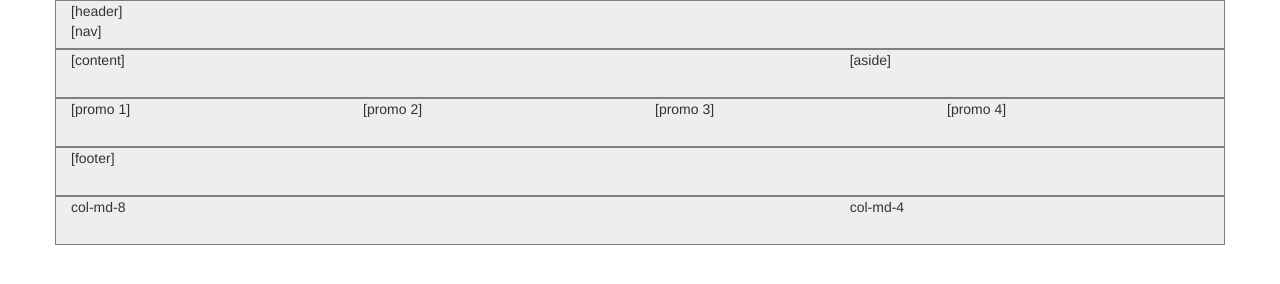
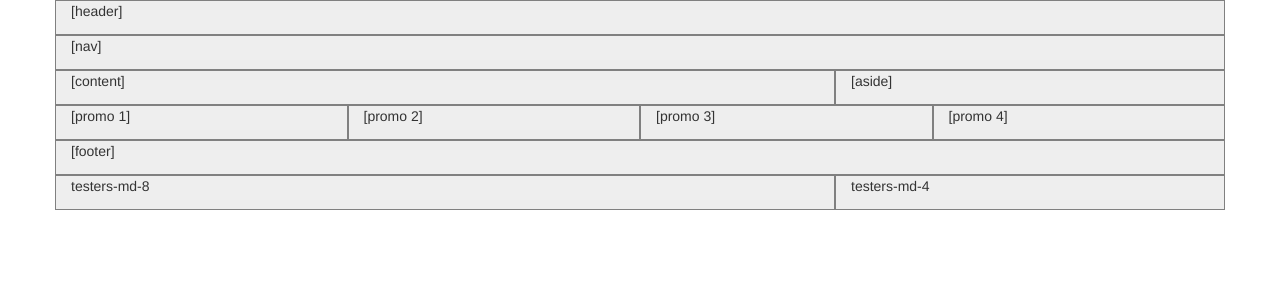
Before and after one commit to Eliseo115/grid-system, a plain HTML site: page index.html in a window 1280 px wide. Drawn offline with nearby package versions, Linux system fonts and the light colour scheme; files that its build step writes are made by us from their sources; files whose address does not match are found by name.

Commit message:
just more adjustments to html and css on this branch that led no where."

```diff
--- a/css/styles.css
+++ b/css/styles.css
@@ -1,6 +1,6 @@
-.row{
+.ninja{
     background-color: #eeeeee;
     border: 1px solid gray;
-    height: 3.5em;
+    height: 2.5em;
 
 }
--- a/index.html
+++ b/index.html
@@ -16,28 +16,28 @@
 
     <div class="container">
                   <div class="row">
-                    <div class="col-md-12">[header]</div>
-                    <div class="col-md-12">[nav]</div>
+                    <div class="ninja col-md-12">[header]</div>
+                    <div class="ninja col-md-12">[nav]</div>
                   </div>
                   <div class="row">
-                    <div class="col-md-8">[content]</div>
-                    <div class="col-md-4">[aside]</div>
+                    <div class="ninja col-md-8">[content]</div>
+                    <div class="ninja col-md-4">[aside]</div>
                   </div>
                   <div class="row">
-                    <div class="col-md-3">[promo 1]</div>
-                    <div class="col-md-3">[promo 2]</div>
-                    <div class="col-md-3">[promo 3]</div>
-                    <div class="col-md-3">[promo 4]</div>
+                    <div class="ninja col-md-3">[promo 1]</div>
+                    <div class="ninja col-md-3">[promo 2]</div>
+                    <div class="ninja col-md-3">[promo 3]</div>
+                    <div class="ninja col-md-3">[promo 4]</div>
                   </div>
                   <div class="row">
-                      <div class="col-md-12">[footer]</div>
+                      <div class="ninja col-md-12">[footer]</div>
                   </div>
     </div>
 
     <div class="container">
         <div class="row">
-          <div class= "col-md-8">col-md-8</div>
-          <div class= "col-md-4">col-md-4</div>
+          <div class= "ninja col-md-8">testers-md-8</div>
+          <div class= "ninja col-md-4">testers-md-4</div>
         </div>
     </div>
 
```
